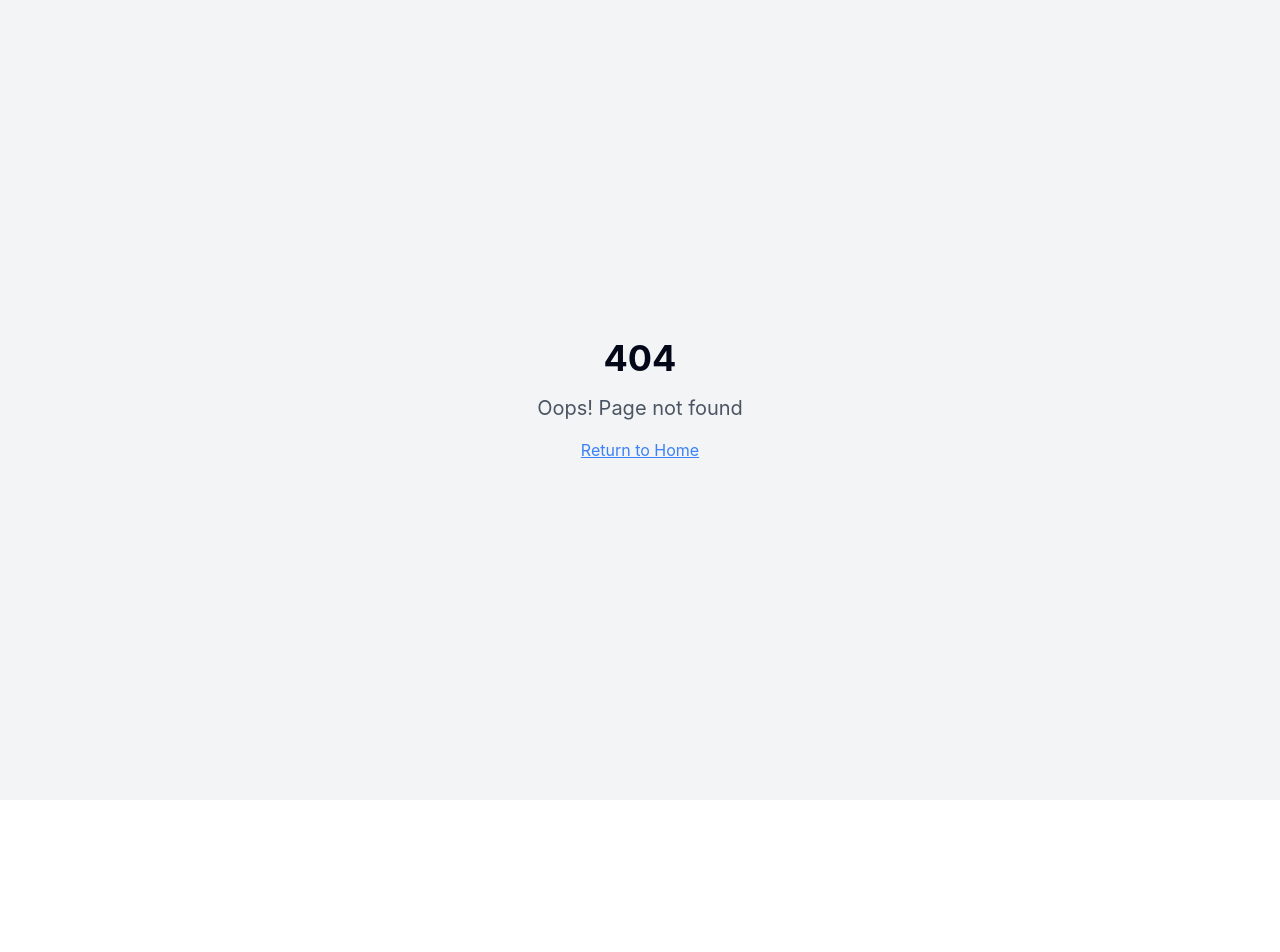
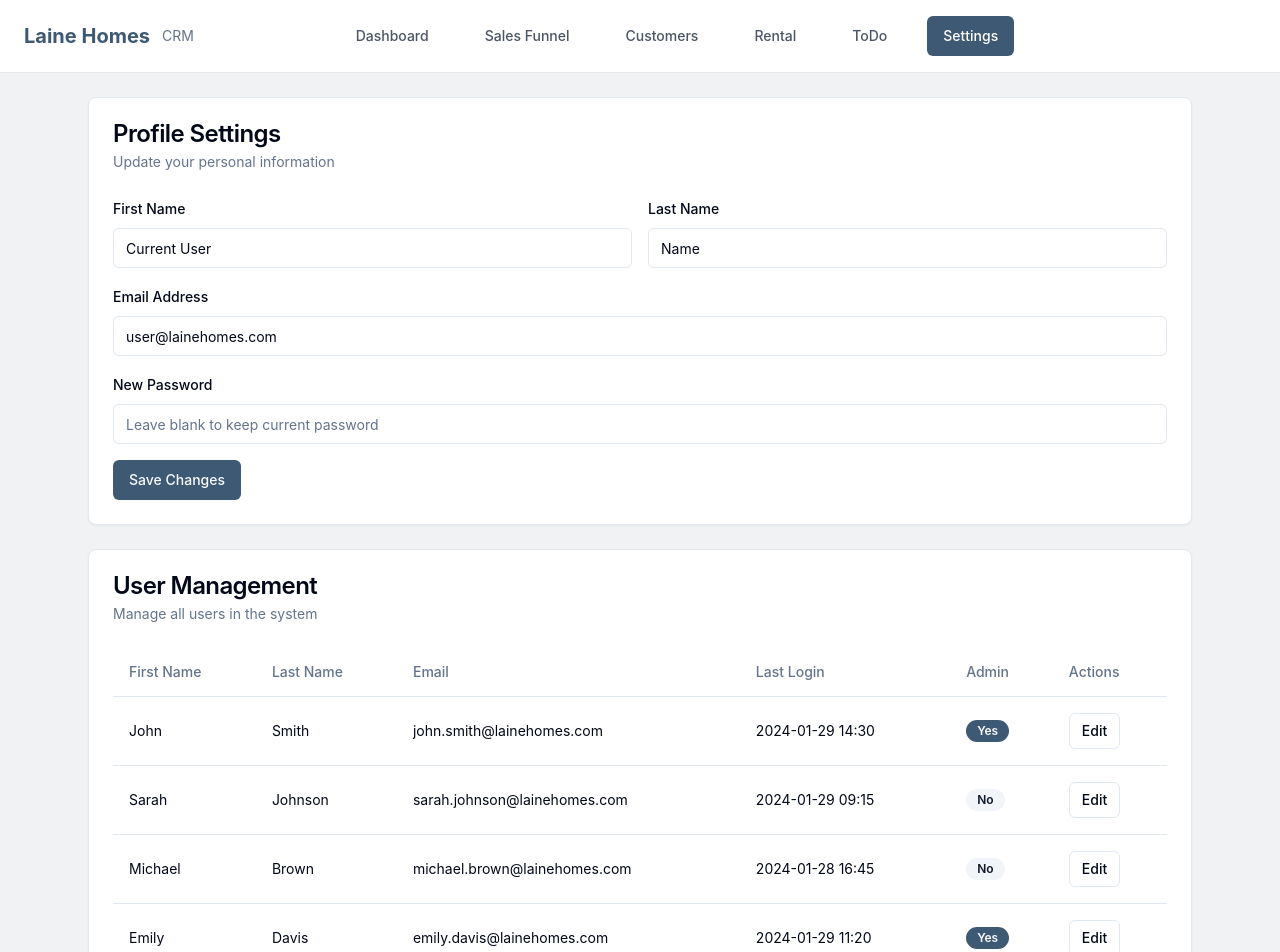
Before and after one commit to Aihu-Agency/laine-crm-insight, a React (Vite) app: page /settings in a window 1280 px wide. Before the commit this address had no page. Shown: the top 952 px of the page. Before the commit the page ends 800 px from the top, so only its background shows below. Built offline with nearby package versions, Linux system fonts and the light colour scheme.

Commit message:
Add new pages and navigation
Adds new pages for Rental, ToDo, and Settings. Updates the navigation bar to include links to these new pages. The Settings page includes basic user management UI with generated content.

```diff
--- a/src/App.tsx
+++ b/src/App.tsx
@@ -9,6 +9,9 @@ import Dashboard from "./components/Dashboard";
 import Customers from "./pages/Customers";
 import CustomerView from "./pages/CustomerView";
 import SalesFunnel from "./pages/SalesFunnel";
+import Rental from "./pages/Rental";
+import Todo from "./pages/Todo";
+import Settings from "./pages/Settings";
 import AddClientForm from "./components/AddClientForm";
 import NotFound from "./pages/NotFound";
 
@@ -42,6 +45,9 @@ const App = () => (
           <Route path="/customers/add" element={<AddClientPage />} />
           <Route path="/customers/:id" element={<CustomerView />} />
           <Route path="/sales-funnel" element={<SalesFunnel />} />
+          <Route path="/rental" element={<Rental />} />
+          <Route path="/todo" element={<Todo />} />
+          <Route path="/settings" element={<Settings />} />
           {/* ADD ALL CUSTOM ROUTES ABOVE THE CATCH-ALL "*" ROUTE */}
           <Route path="*" element={<NotFound />} />
         </Routes>
--- a/src/components/Navigation.tsx
+++ b/src/components/Navigation.tsx
@@ -10,27 +10,17 @@ const Navigation = ({ onLogout }: NavigationProps) => {
   const location = useLocation();
   const navigate = useNavigate();
 
-  const handleSettingsClick = () => {
-    if (onLogout) {
-      onLogout();
-    }
-  };
-
   const navItems = [
     { name: "Dashboard", path: "/dashboard", active: location.pathname === "/dashboard" },
     { name: "Sales Funnel", path: "/sales-funnel", active: location.pathname === "/sales-funnel" },
     { name: "Customers", path: "/customers", active: location.pathname === "/customers" },
     { name: "Rental", path: "/rental", active: location.pathname === "/rental" },
     { name: "ToDo", path: "/todo", active: location.pathname === "/todo" },
-    { name: "Settings", path: "/settings", active: false, onClick: handleSettingsClick },
+    { name: "Settings", path: "/settings", active: location.pathname === "/settings" },
   ];
 
   const handleNavClick = (item: typeof navItems[0]) => {
-    if (item.onClick) {
-      item.onClick();
-    } else {
-      navigate(item.path);
-    }
+    navigate(item.path);
   };
 
   return (
--- /dev/null
+++ b/src/pages/Rental.tsx
@@ -0,0 +1,14 @@
+import Navigation from "@/components/Navigation";
+
+const Rental = () => {
+  return (
+    <div className="min-h-screen bg-laine-grey">
+      <Navigation />
+      <div className="p-6">
+        <p className="text-lg text-gray-700">Work in progress</p>
+      </div>
+    </div>
+  );
+};
+
+export default Rental;
--- /dev/null
+++ b/src/pages/Settings.tsx
@@ -0,0 +1,140 @@
+import Navigation from "@/components/Navigation";
+import { Button } from "@/components/ui/button";
+import { Input } from "@/components/ui/input";
+import { Label } from "@/components/ui/label";
+import { Card, CardContent, CardDescription, CardHeader, CardTitle } from "@/components/ui/card";
+import { Table, TableBody, TableCell, TableHead, TableHeader, TableRow } from "@/components/ui/table";
+import { Badge } from "@/components/ui/badge";
+
+const Settings = () => {
+  const users = [
+    {
+      id: 1,
+      firstName: "John",
+      lastName: "Smith",
+      email: "john.smith@lainehomes.com",
+      lastLogin: "2024-01-29 14:30",
+      isAdmin: true
+    },
+    {
+      id: 2,
+      firstName: "Sarah",
+      lastName: "Johnson",
+      email: "sarah.johnson@lainehomes.com",
+      lastLogin: "2024-01-29 09:15",
+      isAdmin: false
+    },
+    {
+      id: 3,
+      firstName: "Michael",
+      lastName: "Brown",
+      email: "michael.brown@lainehomes.com",
+      lastLogin: "2024-01-28 16:45",
+      isAdmin: false
+    },
+    {
+      id: 4,
+      firstName: "Emily",
+      lastName: "Davis",
+      email: "emily.davis@lainehomes.com",
+      lastLogin: "2024-01-29 11:20",
+      isAdmin: true
+    },
+    {
+      id: 5,
+      firstName: "David",
+      lastName: "Wilson",
+      email: "david.wilson@lainehomes.com",
+      lastLogin: "2024-01-27 13:10",
+      isAdmin: false
+    },
+    {
+      id: 6,
+      firstName: "Lisa",
+      lastName: "Anderson",
+      email: "lisa.anderson@lainehomes.com",
+      lastLogin: "2024-01-29 08:45",
+      isAdmin: false
+    }
+  ];
+
+  return (
+    <div className="min-h-screen bg-laine-grey">
+      <Navigation />
+      <div className="p-6 max-w-6xl mx-auto space-y-6">
+        {/* User Profile Section */}
+        <Card>
+          <CardHeader>
+            <CardTitle>Profile Settings</CardTitle>
+            <CardDescription>Update your personal information</CardDescription>
+          </CardHeader>
+          <CardContent className="space-y-4">
+            <div className="grid grid-cols-2 gap-4">
+              <div className="space-y-2">
+                <Label htmlFor="firstName">First Name</Label>
+                <Input id="firstName" defaultValue="Current User" />
+              </div>
+              <div className="space-y-2">
+                <Label htmlFor="lastName">Last Name</Label>
+                <Input id="lastName" defaultValue="Name" />
+              </div>
+            </div>
+            <div className="space-y-2">
+              <Label htmlFor="email">Email Address</Label>
+              <Input id="email" type="email" defaultValue="user@lainehomes.com" />
+            </div>
+            <div className="space-y-2">
+              <Label htmlFor="password">New Password</Label>
+              <Input id="password" type="password" placeholder="Leave blank to keep current password" />
+            </div>
+            <Button>Save Changes</Button>
+          </CardContent>
+        </Card>
+
+        {/* User Management Section */}
+        <Card>
+          <CardHeader>
+            <CardTitle>User Management</CardTitle>
+            <CardDescription>Manage all users in the system</CardDescription>
+          </CardHeader>
+          <CardContent>
+            <Table>
+              <TableHeader>
+                <TableRow>
+                  <TableHead>First Name</TableHead>
+                  <TableHead>Last Name</TableHead>
+                  <TableHead>Email</TableHead>
+                  <TableHead>Last Login</TableHead>
+                  <TableHead>Admin</TableHead>
+                  <TableHead>Actions</TableHead>
+                </TableRow>
+              </TableHeader>
+              <TableBody>
+                {users.map((user) => (
+                  <TableRow key={user.id}>
+                    <TableCell>{user.firstName}</TableCell>
+                    <TableCell>{user.lastName}</TableCell>
+                    <TableCell>{user.email}</TableCell>
+                    <TableCell>{user.lastLogin}</TableCell>
+                    <TableCell>
+                      <Badge variant={user.isAdmin ? "default" : "secondary"}>
+                        {user.isAdmin ? "Yes" : "No"}
+                      </Badge>
+                    </TableCell>
+                    <TableCell>
+                      <Button variant="outline" size="sm">
+                        Edit
+                      </Button>
+                    </TableCell>
+                  </TableRow>
+                ))}
+              </TableBody>
+            </Table>
+          </CardContent>
+        </Card>
+      </div>
+    </div>
+  );
+};
+
+export default Settings;
--- /dev/null
+++ b/src/pages/Todo.tsx
@@ -0,0 +1,14 @@
+import Navigation from "@/components/Navigation";
+
+const Todo = () => {
+  return (
+    <div className="min-h-screen bg-laine-grey">
+      <Navigation />
+      <div className="p-6">
+        <p className="text-lg text-gray-700">All your scheduled action will be listed here.</p>
+      </div>
+    </div>
+  );
+};
+
+export default Todo;
```
